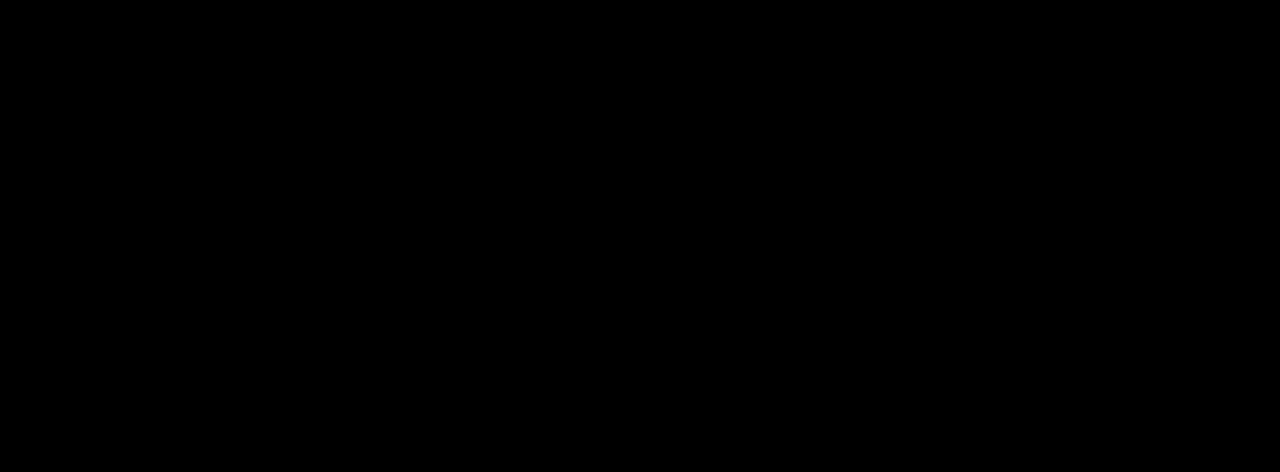
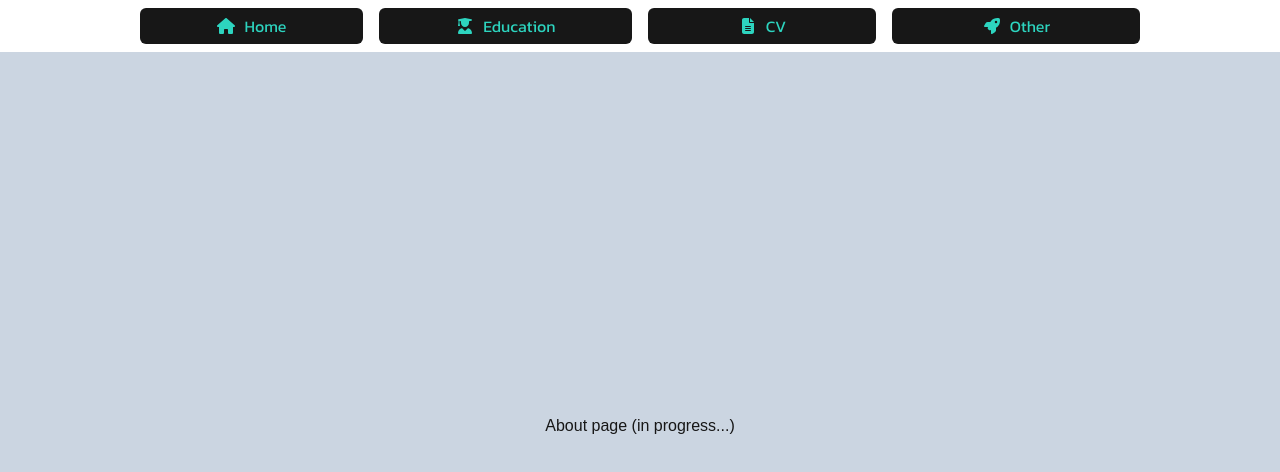
Before and after one commit to rhiz0m/PortfolioPage.-NEXT.js, a Next.js app: page /pages/about in a window 1280 px wide. Shown: the top 472 px of the page. Built offline with nearby package versions, Linux system fonts and the light colour scheme.

Commit message:
Feat - basic layout in about page

```diff
--- a/app/pages/about/page.tsx
+++ b/app/pages/about/page.tsx
@@ -1,8 +1,51 @@
+import Header from "@/app/components/shared/Header"
+import {
+  faHouse,
+  faUserGraduate,
+  faFileLines,
+  faRocket,
+} from "@fortawesome/free-solid-svg-icons"
+
+
+
 const About = () => {
+  const links = [
+    {
+      icon: faHouse,
+      ariaLabel: "Home link",
+      href: "/",
+      title: "Home",
+    },
+    {
+      icon: faUserGraduate,
+      ariaLabel: "Education",
+      href: "#education",
+      title: "Education",
+    },
+    {
+      icon: faFileLines,
+      ariaLabel: "CV",
+      href: "#cv",
+      title: "CV",
+    },
+    {
+      icon: faRocket,
+      ariaLabel: "other",
+      href: "#other",
+      title: "Other",
+    },
+  ]
+
   return (
-  <div className="p-4">
-    <h1>About Page (Under construction)</h1>
-  </div>
+    <div className="flex flex-col min-h-screen bg-slate-300">
+      <Header combinedLinks={links} />
+      <main className="flex-grow flex items-center justify-center max-w-2xl mx-auto overflow-y-auto">
+        <h2 id="about">About page (in progress...)</h2>
+        <h2 id="education"></h2>
+        <h2 id="cv"></h2>
+        <h2 id="other"></h2>
+      </main>
+    </div>
   )
 }
 
--- a/app/pages/projects/page.tsx
+++ b/app/pages/projects/page.tsx
@@ -1,10 +1,13 @@
 import { kanit } from "../../fonts/kanit"
 import Header from "@/app/components/shared/Header"
 import Footer from "@/app/components/Footer"
-import { faReact } from "@fortawesome/free-brands-svg-icons"
-import { faArtstation } from "@fortawesome/free-brands-svg-icons"
-import { faHouse } from "@fortawesome/free-solid-svg-icons"
-import { faMobileScreenButton } from "@fortawesome/free-solid-svg-icons"
+import {
+  faReact,
+  faArtstation } from "@fortawesome/free-brands-svg-icons"
+import {
+  faHouse,
+  faMobileScreenButton,
+} from "@fortawesome/free-solid-svg-icons"
 import Card from "../../components/shared/Card"
 
 const Projects = () => {
```
Also changed, not shown: app/page.tsx (+6 -2 lines).
